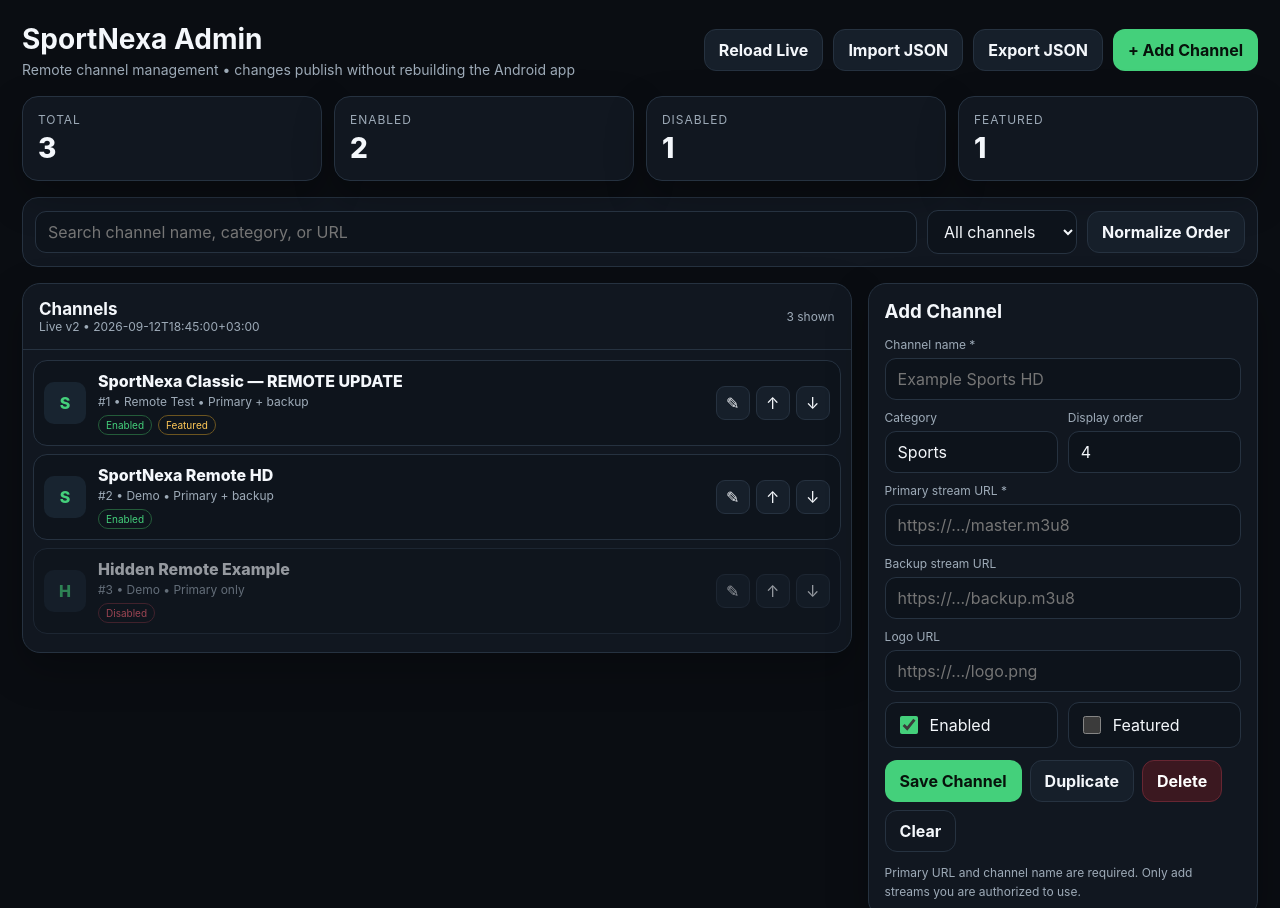
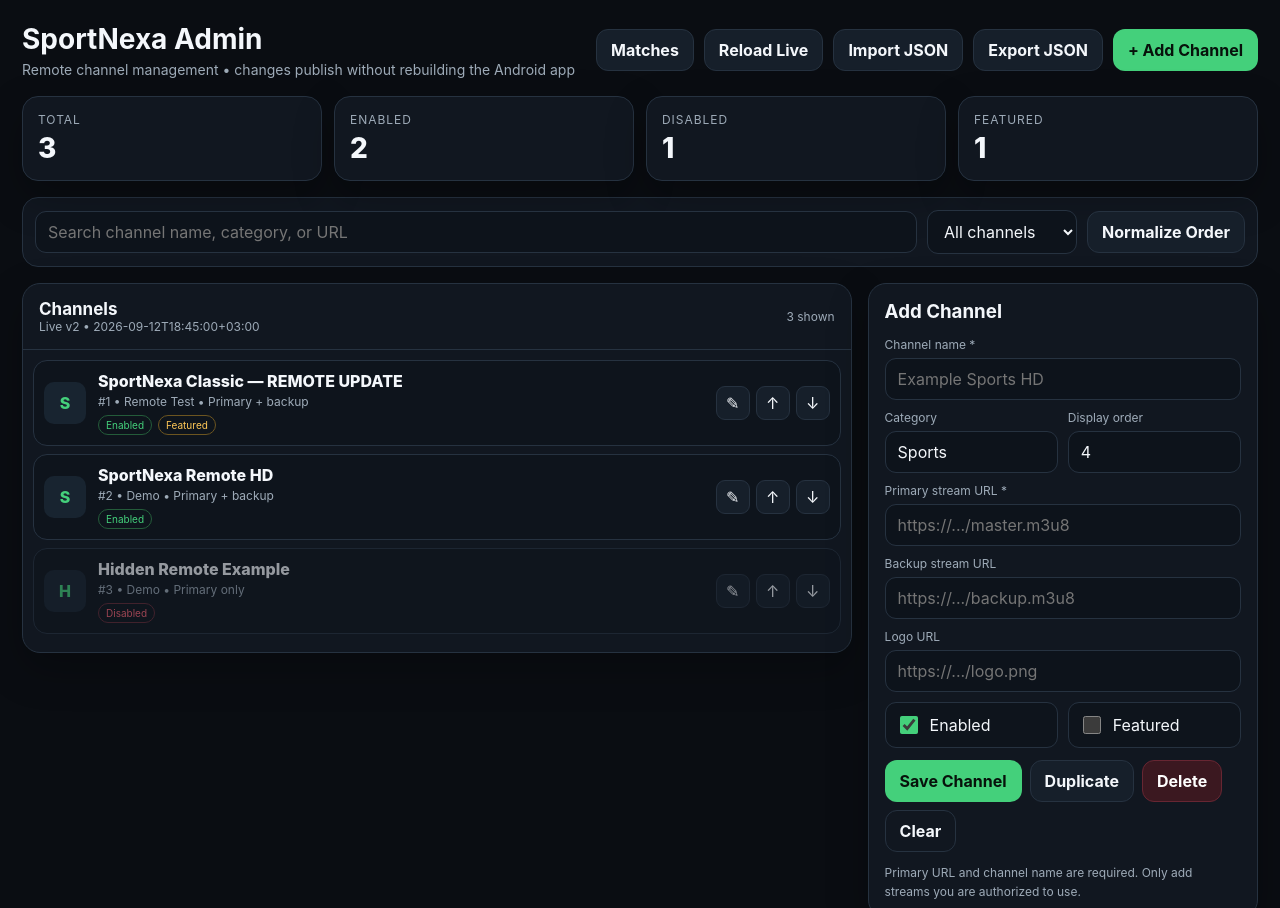
Before and after one commit to DaniyalTamaz/VideoGrabDownloader, a plain HTML site: page sportnexa/admin/index.html in a window 1280 px wide. Shown: the top 908 px of the page. Drawn offline with Linux system fonts and the light colour scheme.

Commit message:
Link SportNexa Match Admin from channel dashboard

```diff
--- a/sportnexa/admin/index.html
+++ b/sportnexa/admin/index.html
@@ -14,6 +14,7 @@
         <p>Remote channel management • changes publish without rebuilding the Android app</p>
       </div>
       <div class="actions">
+        <button class="btn" onclick="location.href='./matches.html'">Matches</button>
         <button class="btn" id="reloadBtn">Reload Live</button>
         <button class="btn" id="importBtn">Import JSON</button>
         <button class="btn" id="exportBtn">Export JSON</button>
```
